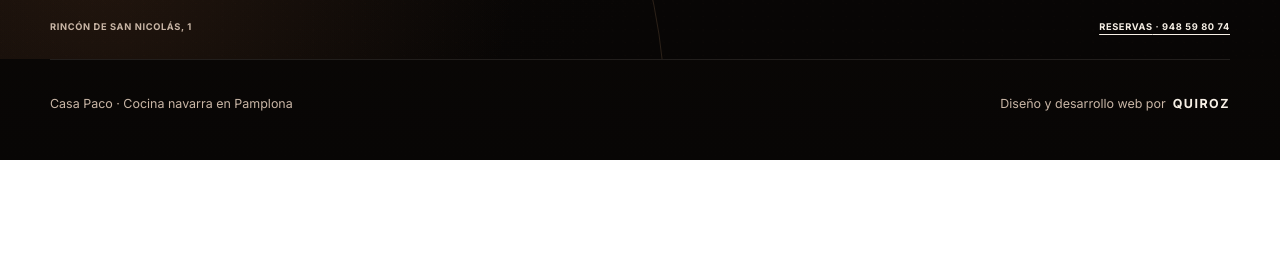
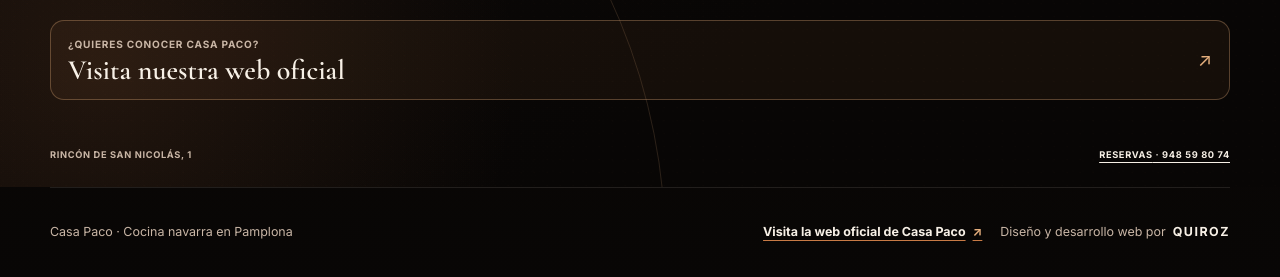
Before and after one commit to quirozstudio/sanfermin-casapaco, a plain HTML site: page index.html in a window 1280 px wide. Shown: the part 791-1068 px from the top of the page. Before the commit the page ends 951 px from the top, so only its background shows below. Drawn offline with nearby package versions, Linux system fonts and the light colour scheme.

Commit message:
Añade enlaces a la web oficial de Casa Paco

```diff
--- a/css/styles.css
+++ b/css/styles.css
@@ -295,6 +295,45 @@ button, a { -webkit-tap-highlight-color: transparent; }
 .portal-choice:focus-visible { color: var(--accent-light); }
 .portal-choice:hover .portal-choice__arrow,
 .portal-choice:focus-visible .portal-choice__arrow { transform: rotate(45deg); background: var(--accent); color: #120b08; }
+
+.portal-official {
+  display: grid;
+  grid-template-columns: minmax(0, 1fr) auto;
+  gap: 4px 18px;
+  align-items: center;
+  padding: 15px 17px;
+  border: 1px solid rgba(228, 174, 125, 0.32);
+  border-radius: 14px;
+  background: rgba(200, 122, 69, 0.07);
+  color: var(--text);
+  text-decoration: none;
+  transition: border-color 180ms ease, background-color 180ms ease, transform 180ms ease;
+}
+
+.portal-official > span:first-child {
+  color: var(--muted);
+  font-size: 0.63rem;
+  font-weight: 800;
+  letter-spacing: 0.08em;
+  text-transform: uppercase;
+}
+
+.portal-official strong {
+  font-family: "Cormorant Garamond", Georgia, serif;
+  font-size: clamp(1.25rem, 5vw, 1.75rem);
+  font-weight: 600;
+  line-height: 1;
+}
+
+.portal-official > span:last-child {
+  grid-column: 2;
+  grid-row: 1 / 3;
+  color: var(--accent-light);
+  font-size: 1.15rem;
+}
+
+.portal-official:hover,
+.portal-official:focus-visible { transform: translateY(-2px); border-color: var(--accent-light); background: rgba(200, 122, 69, 0.13); }
 
 .portal-footer {
   align-items: flex-end;
@@ -1315,6 +1354,8 @@ body.dish-sheet-open { overflow: hidden; }
 }
 
 .site-footer p { margin: 0; }
+.official-site-link { display: inline-flex; align-items: center; justify-content: center; gap: 7px; color: var(--text); font-weight: 700; text-decoration-color: var(--accent); text-underline-offset: 4px; }
+.official-site-link span:last-child { color: var(--accent-light); }
 .quiroz-signature { display: inline-flex; align-items: baseline; justify-content: center; gap: 7px; text-decoration: none; }
 .quiroz-signature strong { color: var(--text); letter-spacing: 0.12em; }
 
@@ -1331,7 +1372,7 @@ body.dish-sheet-open { overflow: hidden; }
   .portal-choice { padding-block: 22px; }
   .portal-choice__copy small { font-size: 0.62rem; }
   .hero-meta { grid-template-columns: repeat(4, minmax(0, 1fr)); gap: 20px; }
-  .site-footer { grid-template-columns: 1fr auto; align-items: center; text-align: left; }
+  .site-footer { grid-template-columns: 1fr auto auto; align-items: center; text-align: left; }
   .carta-masthead__stamp {
     position: absolute;
     right: 0;
--- a/index.html
+++ b/index.html
@@ -22,7 +22,7 @@
       href="https://fonts.googleapis.com/css2?family=Cormorant+Garamond:wght@500;600;700&family=DM+Sans:wght@400;500;600;700&family=Inter:wght@400;500;600;700&display=swap"
       rel="stylesheet"
     />
-    <link rel="stylesheet" href="css/styles.css" />
+    <link rel="stylesheet" href="css/styles.css?v=3" />
     <style>.intro-pending,.intro-pending body{overflow:hidden}.intro-pending .intro{position:fixed;inset:0;z-index:9998;display:grid;place-items:center;background:#263523;color:#fff}.intro-pending .intro__scene{display:grid;justify-items:center;gap:18px}.intro-pending .intro__logo{width:min(58vw,260px);aspect-ratio:1;border-radius:50%;overflow:hidden;border:5px solid #fff;box-shadow:0 24px 60px rgba(0,0,0,.28)}.intro-pending .intro__logo img{width:100%;height:100%;object-fit:cover}.intro-pending .intro__scene p{margin:0;font:700 .68rem Arial,sans-serif;letter-spacing:.22em}.intro-pending .intro button{position:fixed;right:22px;bottom:22px;border:0;background:none;color:#fff;text-decoration:underline}</style>
     <script>document.documentElement.classList.add('js');try{if(!sessionStorage.getItem('cp-intro-v3')&&!matchMedia('(prefers-reduced-motion: reduce)').matches)document.documentElement.classList.add('intro-pending')}catch(e){}</script>
 
@@ -123,6 +123,12 @@
               <span class="portal-choice__arrow" aria-hidden="true">↗</span>
             </a>
           </nav>
+
+          <a class="portal-official" href="https://casapacopamplona.com/">
+            <span data-ui="officialPrompt">¿Quieres conocer Casa Paco?</span>
+            <strong data-ui="officialCta">Visita nuestra web oficial</strong>
+            <span aria-hidden="true">↗</span>
+          </a>
 
           <footer class="portal-footer">
             <span>Rincón de San Nicolás, 1</span>
@@ -387,12 +393,13 @@
 
     <footer class="site-footer">
       <p data-ui="footer">Casa Paco · Cocina navarra en Pamplona</p>
+      <a class="official-site-link" href="https://casapacopamplona.com/"><span data-ui="officialFooter">Visita la web oficial de Casa Paco</span><span aria-hidden="true">↗</span></a>
       <a class="quiroz-signature" href="https://www.instagram.com/bryans_quiroz/" target="_blank" rel="noopener noreferrer" aria-label="Diseño y desarrollo web por QUIROZ, Instagram de Bryans Quiroz">
         <span>Diseño y desarrollo web por</span><strong>QUIROZ</strong>
       </a>
     </footer>
 
-    <script src="js/site-data.js?v=2" defer></script>
+    <script src="js/site-data.js?v=3" defer></script>
     <script src="js/carta-data.js?v=4" defer></script>
     <script src="js/carta.js?v=5" defer></script>
     <script src="js/script.js?v=2" defer></script>
--- a/js/site-data.js
+++ b/js/site-data.js
@@ -331,6 +331,9 @@
       cartaMeta: t("Todo el año", "All year round", "Toute l’année"),
       dailyMeta: t("Martes a viernes · 22 €", "Tuesday to Friday · €22", "Du mardi au vendredi · 22 €"),
       weekendMeta: t("Sábados y domingos · 37 €", "Saturday and Sunday · €37", "Samedi et dimanche · 37 €"),
+      officialPrompt: t("¿Quieres conocer Casa Paco?", "Want to discover Casa Paco?", "Envie de découvrir Casa Paco ?"),
+      officialCta: t("Visita nuestra web oficial", "Visit our official website", "Visitez notre site officiel"),
+      officialFooter: t("Visita la web oficial de Casa Paco", "Visit Casa Paco’s official website", "Visitez le site officiel de Casa Paco"),
       reservations: t("Reservas", "Bookings", "Réservations"),
       menuConditionsLabel: t("Condiciones del menú", "Menu conditions", "Conditions du menu"),
       breadExtra: t("Pan extra · 1 €", "Extra bread · €1", "Pain supplémentaire · 1 €"),
```
